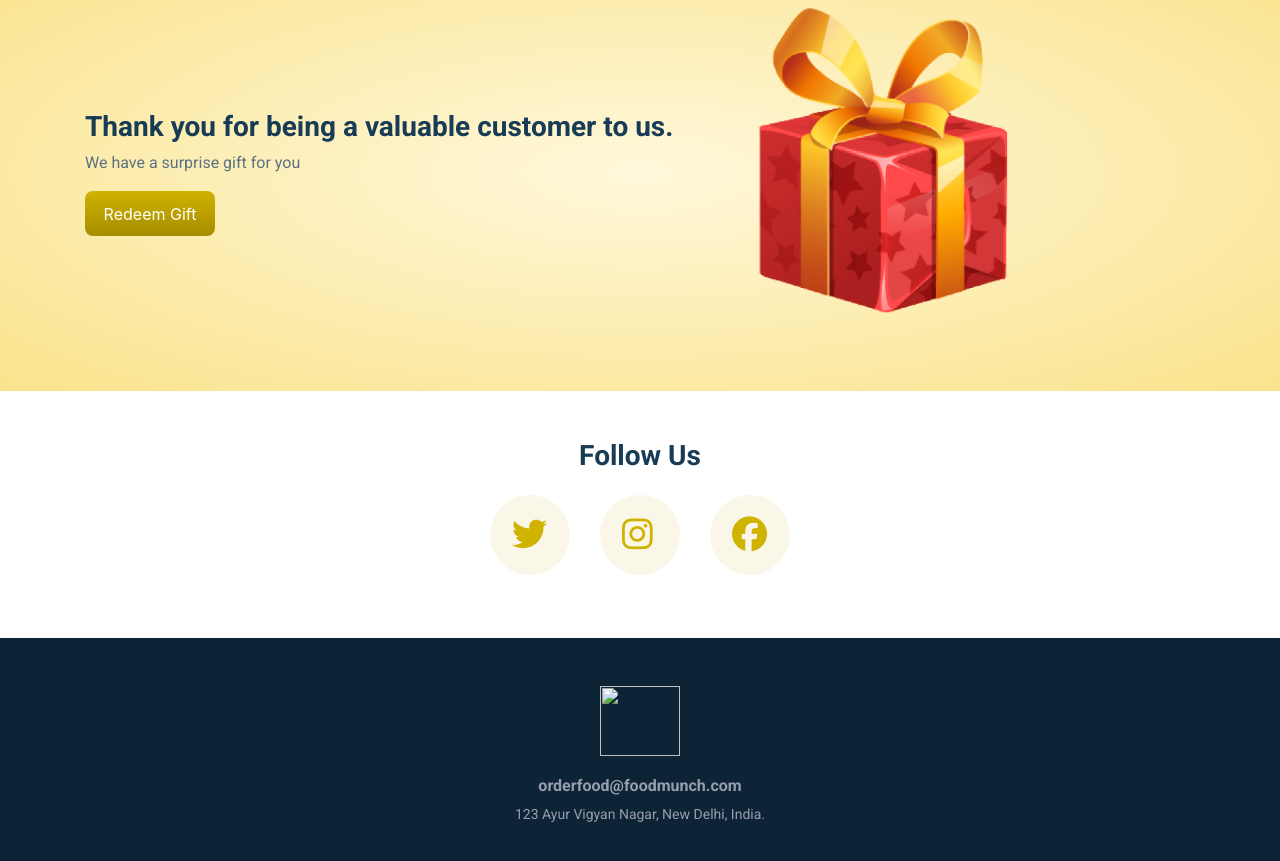
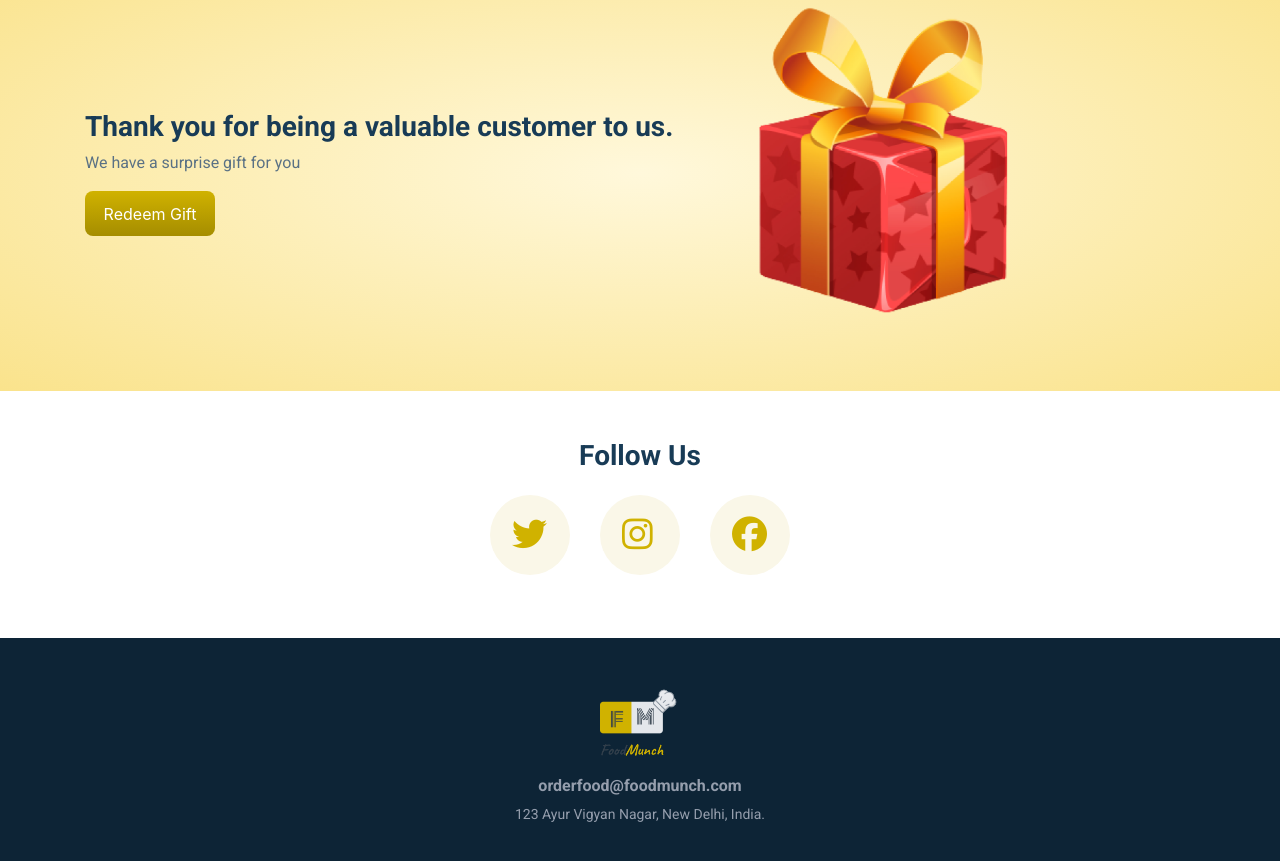
Before and after one commit to Somajadhav33/Food-Much-, a plain HTML site: page index.html in a window 1280 px wide. Shown: the part 2809-3670 px from the top of the page. Drawn offline with nearby package versions, Linux system fonts and the light colour scheme; files whose address does not match are found by name; a web font is replaced by a local one.

Commit message:
Update index.html

```diff
--- a/index.html
+++ b/index.html
@@ -403,7 +403,7 @@
         <div class="row">
           <div class="col-12 text-center">
             <img
-              src="food-munch-logo-light.png"
+              src="food-munch-logo.png"
               class="food-munch-logo"
             />
             <h1 class="footer-section-mail-id">orderfood@foodmunch.com</h1>
```
